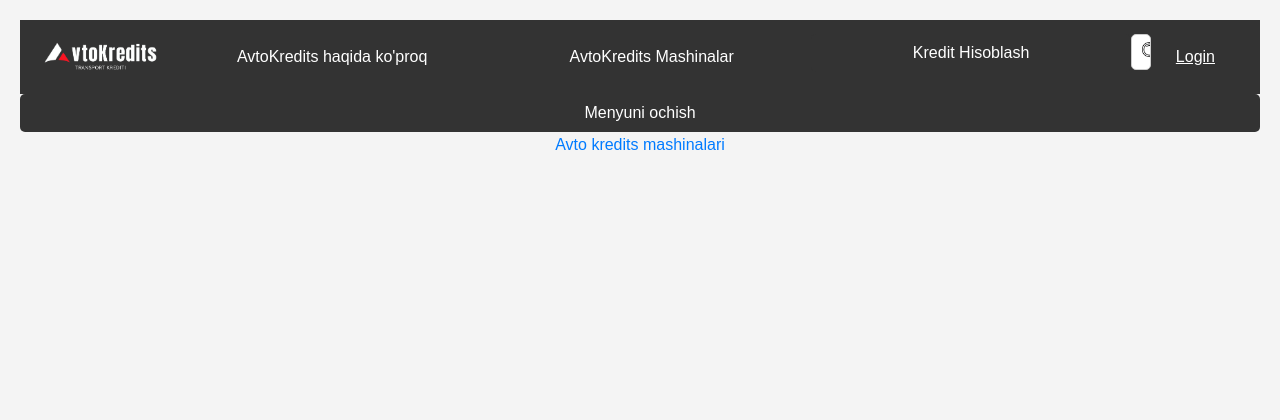
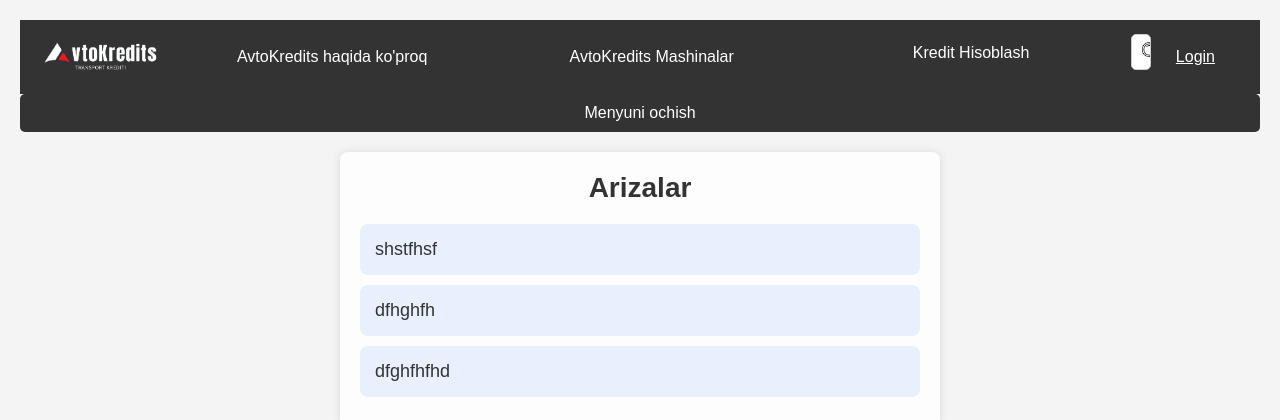
Before and after one commit to Sanjarbek-2007/frontend-avtokredits, a React (Create React App) app: page /applications in a window 1280 px wide. Shown: the top 420 px of the page. Built offline with nearby package versions, Linux system fonts and the light colour scheme.

Commit message:
do home page

```diff
--- a/src/App.js
+++ b/src/App.js
@@ -12,6 +12,7 @@ import logo from "./components/images/logo.png";
 import PostsComponent from "./components/pages/cars/PostsComponent";
 import PostDetailComponent from "./components/pages/cars/PostDetailComponent";
 import Home from "./components/pages/home/Home";
+import Applications from "./components/pages/applications/Applications";
 
 const App = () => {
   const [isLoggedIn, setIsLoggedIn] = useState(false);
@@ -66,6 +67,10 @@ const App = () => {
   const showAllPaymentTime = () => {
     window.location.href = '/payments';
   };
+
+  const showAllApplications = () => {
+    window.location.href = '/applications';
+  }
 
   const showAllCars = () => {
     window.location.href = '/cars';
@@ -136,6 +141,7 @@ const App = () => {
                   {isLoggedIn && role === 'ADMIN' && (
                       <button className="additional-menu-button" onClick={openAddListingForm}>E'lon berish</button>
                   )}
+                  <button className="additional-menu-button" onClick={showAllApplications}>Arizalar</button>
                 </div>
               </div>
           )}
@@ -148,7 +154,6 @@ const App = () => {
           {/*      <img key={index} src={image.src} alt={image.alt} className="menu-image"/>*/}
           {/*  ))}*/}
           {/*</div>*/}
-          <p className="large-text">Avto kredits mashinalari</p>
           <Routes>
             <Route path="/" element={<Home setImages={setImages} />}/>
             <Route path="/payments" element={<PaymentTimeTable/>}/>
@@ -161,6 +166,7 @@ const App = () => {
             <Route path="/calculator" element={<Calculator/>}/>
             <Route path="/auth" element={<Auth onAuth={handleAuth}/>}/>
             <Route path="/success" element={<AuthSuccess/>}/>
+            <Route path="/applications" element={<Applications username={username} role={role}/>}/>
             <Route path="/application" element={<ApplicationPage username={username} role={role}/>}/>
           </Routes>
         </div>
--- /dev/null
+++ b/src/components/pages/applications/Applications.css
@@ -0,0 +1,93 @@
+/* Applications.css */
+
+.applications-container {
+    font-family: Arial, sans-serif;
+    margin: 20px auto;
+    max-width: 600px;
+    padding: 20px;
+    background-color: #fdfdfd;
+    box-shadow: 0 0 10px rgba(0, 0, 0, 0.1);
+    border-radius: 8px;
+}
+
+h1 {
+    color: #333;
+    font-size: 28px;
+    text-align: center;
+    margin-bottom: 20px;
+}
+
+.application-list {
+    list-style-type: none;
+    padding: 0;
+    margin: 0;
+}
+
+.application-item {
+    padding: 15px;
+    margin: 10px 0;
+    background-color: #e8f0fe;
+    cursor: pointer;
+    border-radius: 8px;
+    transition: background-color 0.3s ease, transform 0.2s ease;
+    font-size: 18px;
+    color: #333;
+}
+
+.application-item:hover {
+    background-color: #cfd8ff;
+    transform: translateY(-2px);
+}
+
+/* Modal styling */
+.modal-overlay {
+    position: fixed;
+    top: 0;
+    left: 0;
+    right: 0;
+    bottom: 0;
+    background-color: rgba(0, 0, 0, 0.5);
+    display: flex;
+    align-items: center;
+    justify-content: center;
+    z-index: 1000;
+}
+
+.modal-content {
+    background-color: #fff;
+    padding: 20px;
+    border-radius: 8px;
+    max-width: 600px;
+    width: 90%;
+    box-shadow: 0 0 10px rgba(0, 0, 0, 0.3);
+    position: relative;
+    text-align: center;
+}
+
+.modal-content h2 {
+    margin: 0 0 10px;
+    font-size: 24px;
+    color: #222;
+}
+
+.modal-content p {
+    margin: 0;
+    font-size: 16px;
+    color: #555;
+}
+
+.close-button {
+    margin-top: 20px;
+    padding: 10px 20px;
+    background-color: #ff5c5c;
+    color: white;
+    border: none;
+    border-radius: 5px;
+    cursor: pointer;
+    font-size: 16px;
+    transition: background-color 0.3s ease;
+}
+
+.close-button:hover {
+    background-color: #e60000;
+}
--- /dev/null
+++ b/src/components/pages/applications/Applications.jsx
@@ -0,0 +1,47 @@
+import React, { useEffect, useState } from 'react';
+import './Applications.css';
+
+const Applications = () => {
+    const [applications, setApplications] = useState([
+        { id: 1, name: 'shstfhsf', description: 'dfgfdgfdg' },
+        { id: 2, name: 'dfhghfh', description: 'fdhdfgfd' },
+        { id: 3, name: 'dfghfhfhd', description: 'fdgd' },
+    ]);
+    const [selectedApplication, setSelectedApplication] = useState(null);
+
+    const handleApplicationClick = (application) => {
+        setSelectedApplication(application);
+    }
+
+    const handleCloseClick = () => {
+        setSelectedApplication(null);
+    }
+
+    return (
+        <div className="applications-container">
+            <h1>Arizalar</h1>
+            <ul className="application-list">
+                {applications.map(application => (
+                    <li
+                        key={application.id}
+                        onClick={() => handleApplicationClick(application)}
+                        className="application-item"
+                    >
+                        {application.name}
+                    </li>
+                ))}
+            </ul>
+            {selectedApplication && (
+                <div className="modal-overlay" onClick={handleCloseClick}>
+                    <div className="modal-content" onClick={e => e.stopPropagation()}>
+                        <h2>{selectedApplication.name}</h2>
+                        <p>{selectedApplication.description}</p>
+                        <button className="close-button" onClick={handleCloseClick}>Close</button>
+                    </div>
+                </div>
+            )}
+        </div>
+    );
+}
+
+export default Applications;
```
